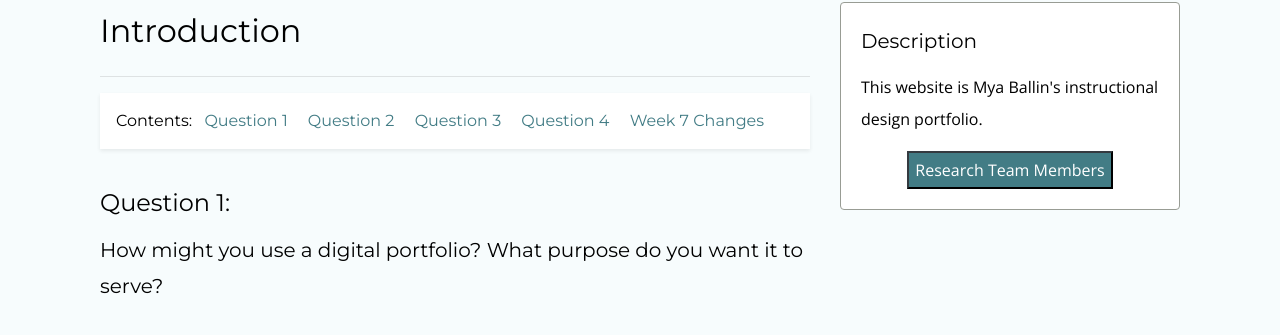
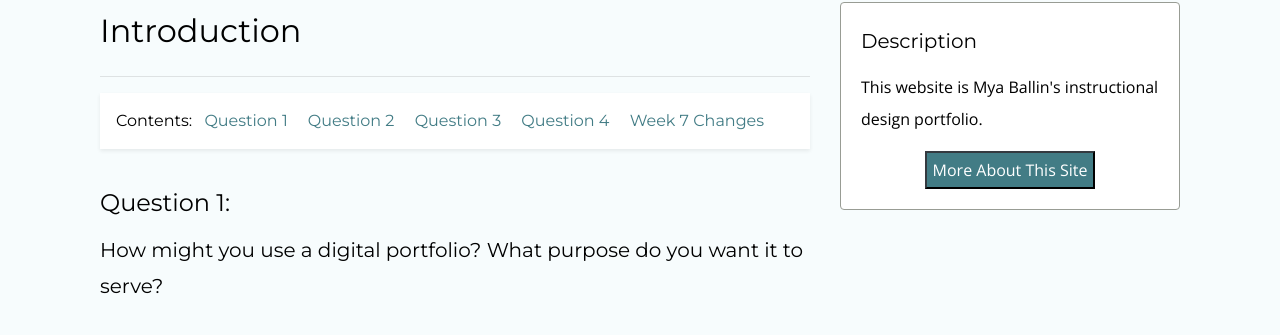
Before and after one commit to mxballin/instructional-design, a Jekyll site: the page built from index.md, in a window 1280 px wide. Shown: the part 222-557 px from the top of the page. Built offline with Jekyll 4.4.1, drawn with Linux system fonts in a browser that asks for light colours; some web fonts are replaced.

Commit message:
Update homepage-modal.html

```diff
--- a/_includes/index/homepage-modal.html
+++ b/_includes/index/homepage-modal.html
@@ -1,5 +1,5 @@
 <button type="button" class="btn-dark" style="font-color:#FFFFFF; background-color: #427C85;" data-toggle="modal" data-target="#homemodal">
-  Research Team Members
+  More About This Site
 </button>
 
 <div class="modal fade" id="homemodal" tabindex="-1" role="dialog" aria-labelledby="abouttheexhibit" aria-hidden="true">
```
